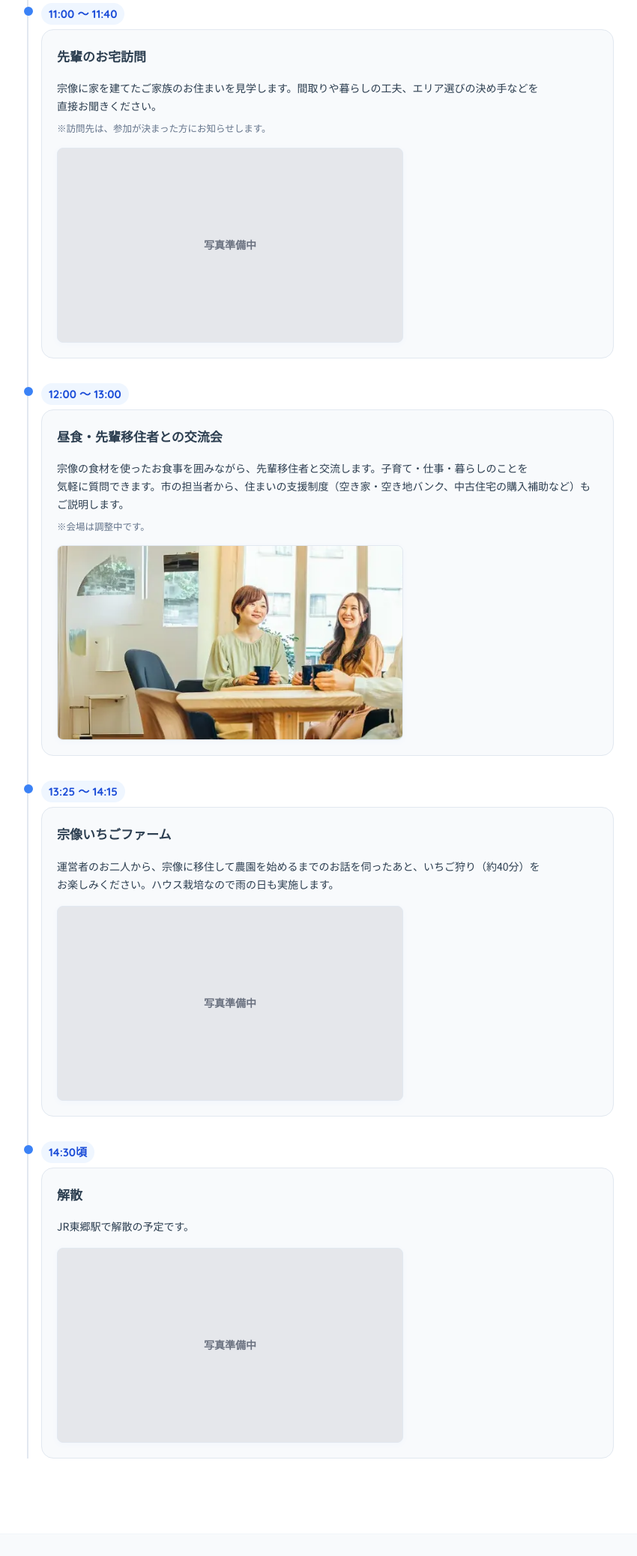
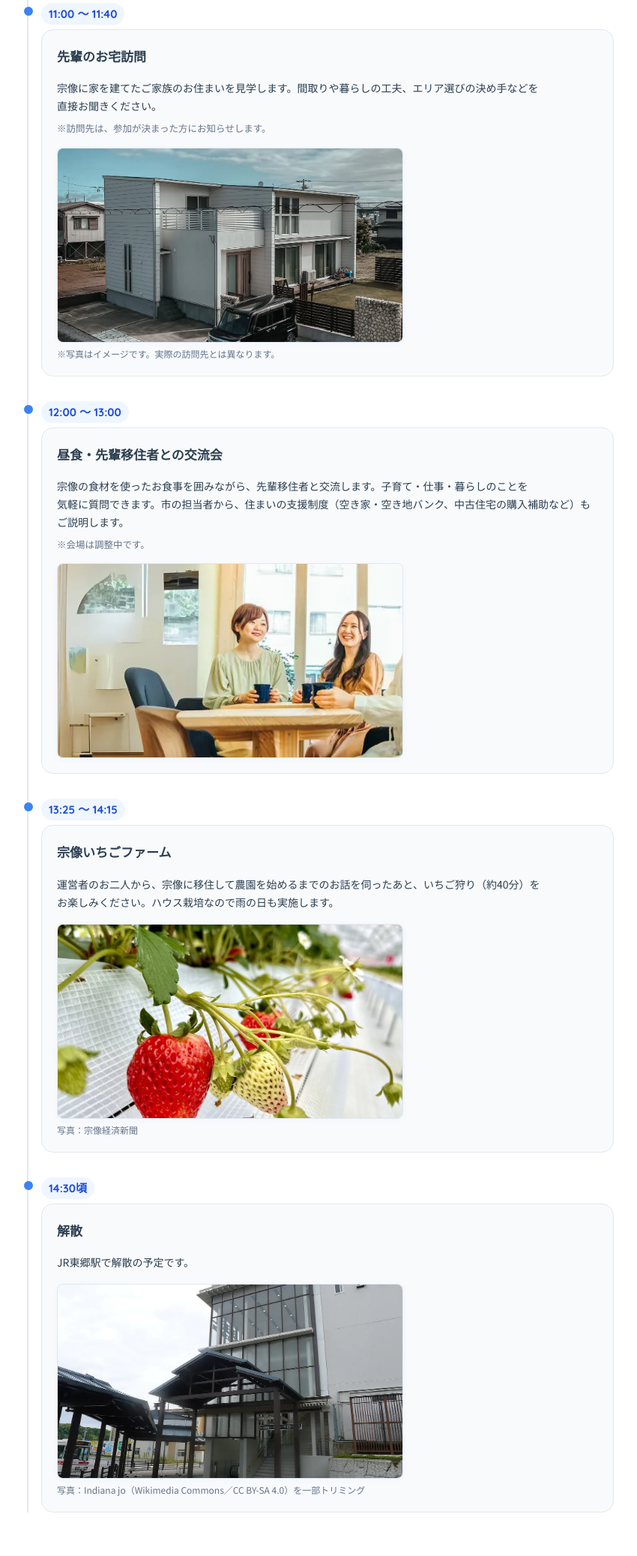
Before and after one commit to munakata-pr/munakata-iju-tour, a plain HTML site: page tour2/index.html in a window 1280 px wide. Shown: the part 3765-5840 px from the top of the page at 75% size, without its empty margins (221-1071 px from the left). Drawn offline with Linux system fonts and the light colour scheme.

Commit message:
写真準備中の4か所に写真を追加（第2回のお宅訪問・いちごファーム・解散、トップの第3回カード）
- お宅訪問：Pexels の戸建て外観（イメージと明記）
- いちごファーム：宗像経済新聞の高設栽培のいちご（運営者は写っていない写真）
- 解散 JR東郷駅：Wikimedia Commons（Indiana jo・CC BY-SA 4.0、トリミング・クレジット表記）
- 第3回カード：宗像経済新聞の市内小学校の給食

Co-Authored-By: Claude Opus 5.5 <noreply@anthropic.com>

```diff
--- a/tour2/index.html
+++ b/tour2/index.html
@@ -313,7 +313,8 @@
                   <span class="phrase">宗像に家を建てた</span><span class="phrase">ご家族のお住まいを見学します。</span><span class="phrase">間取りや暮らしの工夫、</span><span class="phrase">エリア選びの決め手などを</span><span class="phrase">直接お聞きください。</span><br>
                   <small style="display: block; margin-top: 8px; color: var(--text-light); line-height: 1.5; font-size: 1.25rem;">※訪問先は、参加が決まった方にお知らせします。</small>
                 </p>
-                <div class="timeline-img-wrap photo-placeholder" role="img" aria-label="写真準備中"><span>写真準備中</span></div>
+                <div class="timeline-img-wrap"><img src="../assets/tour2_home_image.webp" alt="新しい戸建て住宅の外観（イメージ）" width="1200" height="675" loading="lazy" decoding="async"></div>
+                <small style="display: block; margin-top: 6px; color: var(--text-light); line-height: 1.5; font-size: 1.2rem;">※写真はイメージです。実際の訪問先とは異なります。</small>
               </div>
             </div>
           </div>
@@ -348,7 +349,8 @@
                 <p class="timeline-desc">
                   <span class="phrase">運営者のお二人から、</span><span class="phrase">宗像に移住して</span><span class="phrase">農園を始めるまでの</span><span class="phrase">お話を伺ったあと、</span><span class="phrase">いちご狩り（約40分）を</span><span class="phrase">お楽しみください。</span><span class="phrase">ハウス栽培なので</span><span class="phrase">雨の日も実施します。</span>
                 </p>
-                <div class="timeline-img-wrap photo-placeholder" role="img" aria-label="写真準備中"><span>写真準備中</span></div>
+                <div class="timeline-img-wrap"><img src="../assets/tour2_ichigo.webp" alt="宗像いちごファームの高設栽培のいちご" width="1200" height="675" loading="lazy" decoding="async"></div>
+                <small style="display: block; margin-top: 6px; color: var(--text-light); line-height: 1.5; font-size: 1.2rem;">写真：宗像経済新聞</small>
               </div>
             </div>
           </div>
@@ -365,7 +367,8 @@
                 <p class="timeline-desc">
                   <span class="phrase">JR東郷駅で</span><span class="phrase">解散の予定です。</span>
                 </p>
-                <div class="timeline-img-wrap photo-placeholder" role="img" aria-label="写真準備中"><span>写真準備中</span></div>
+                <div class="timeline-img-wrap"><img src="../assets/togo_station_taishaguchi.webp" alt="JR東郷駅" width="1200" height="675" loading="lazy" decoding="async"></div>
+                <small style="display: block; margin-top: 6px; color: var(--text-light); line-height: 1.5; font-size: 1.2rem;">写真：<a href="https://commons.wikimedia.org/wiki/File:%E6%9D%B1%E9%83%B7%E9%A7%85%E5%AE%97%E5%83%8F%E5%A4%A7%E7%A4%BE%E5%8F%A3_01.jpg" target="_blank" rel="noopener">Indiana jo</a>（Wikimedia Commons／<a href="https://creativecommons.org/licenses/by-sa/4.0/deed.ja" target="_blank" rel="noopener">CC BY-SA 4.0</a>）を一部トリミング</small>
               </div>
             </div>
           </div>
```
Also changed, not shown: index.html (+2 -2 lines), assets/togo_station_taishaguchi.webp (added), assets/tour2_home_image.webp (added), assets/tour2_ichigo.webp (added), assets/tour3_kyushoku.webp (added).
